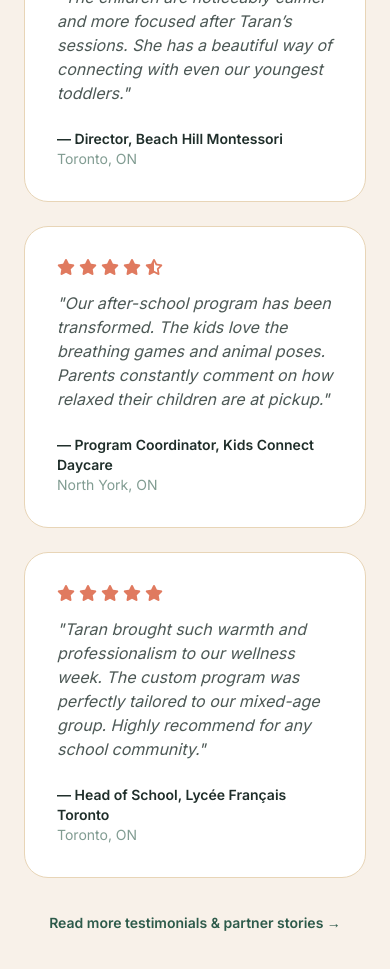
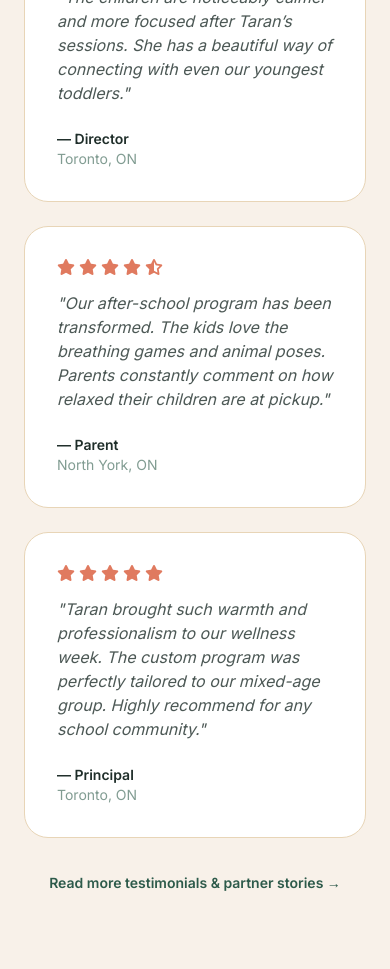
Before and after one commit to westernjobs91-droid/earth-om-kids-next, a Next.js app: page / in a window 390 px wide. Shown: the part 7500-8469 px from the top of the page. Built offline with nearby package versions, Linux system fonts and the light colour scheme.

Commit message:
Major updates: Premium Footer, improved About page, new Location pages, Blog system, and mobile navbar fixes

```diff
--- a/app/HomeContent.tsx
+++ b/app/HomeContent.tsx
@@ -372,7 +372,7 @@ export default function Home() {
             </div>
             <p className="italic text-[#1F2E2A]/80">"The children are noticeably calmer and more focused after Taran’s sessions. She has a beautiful way of connecting with even our youngest toddlers."</p>
             <div className="mt-6 text-sm">
-              <div className="font-semibold">— Director, Beach Hill Montessori</div>
+              <div className="font-semibold">— Director</div>
               <div className="text-[#2D5A4A]/60">Toronto, ON</div>
             </div>
           </motion.div>
@@ -384,7 +384,7 @@ export default function Home() {
             </div>
             <p className="italic text-[#1F2E2A]/80">"Our after-school program has been transformed. The kids love the breathing games and animal poses. Parents constantly comment on how relaxed their children are at pickup."</p>
             <div className="mt-6 text-sm">
-              <div className="font-semibold">— Program Coordinator, Kids Connect Daycare</div>
+              <div className="font-semibold">— Parent</div>
               <div className="text-[#2D5A4A]/60">North York, ON</div>
             </div>
           </motion.div>
@@ -396,7 +396,7 @@ export default function Home() {
             </div>
             <p className="italic text-[#1F2E2A]/80">"Taran brought such warmth and professionalism to our wellness week. The custom program was perfectly tailored to our mixed-age group. Highly recommend for any school community."</p>
             <div className="mt-6 text-sm">
-              <div className="font-semibold">— Head of School, Lycée Français Toronto</div>
+              <div className="font-semibold">— Principal</div>
               <div className="text-[#2D5A4A]/60">Toronto, ON</div>
             </div>
           </motion.div>
--- a/app/about/page.tsx
+++ b/app/about/page.tsx
@@ -106,7 +106,7 @@ export default function About() {
 
           <div className="space-y-8 text-lg text-[#1F2E2A]/80 max-w-prose mx-auto">
             <p>
-              “In my years working in early childhood settings, I saw so many children carrying stress they didn’t have words for. Yoga gave them a language — through their bodies and breath — to feel safe, strong, and calm.”
+              “In my years working in early childhood settings, I saw so many children carrying stress they didn’t have words for. Yoga gave them a language through their bodies and breath to feel safe, strong, and calm.”
             </p>
 
             <p>
--- a/app/schools/SchoolsContent.tsx
+++ b/app/schools/SchoolsContent.tsx
@@ -117,11 +117,11 @@ export default function SchoolsContent() {
         <div className="grid md:grid-cols-2 gap-6">
           <div className="bg-white p-8 rounded-3xl border border-[#E8D5B7]">
             <p className="italic text-[#1F2E2A]/80">"The children are noticeably calmer and more focused after Taran’s sessions. She has a beautiful way of connecting with even our youngest toddlers."</p>
-            <div className="mt-6 text-sm font-semibold">— Director, Beach Hill Montessori, Toronto</div>
+            <div className="mt-6 text-sm font-semibold">— Director, Toronto</div>
           </div>
           <div className="bg-white p-8 rounded-3xl border border-[#E8D5B7]">
             <p className="italic text-[#1F2E2A]/80">"Taran brought such warmth and professionalism to our wellness week. The custom program was perfectly tailored to our mixed-age group."</p>
-            <div className="mt-6 text-sm font-semibold">— Head of School, Lycée Français Toronto</div>
+            <div className="mt-6 text-sm font-semibold">— Prinicipal, Toronto</div>
           </div>
         </div>
       </section>
```
